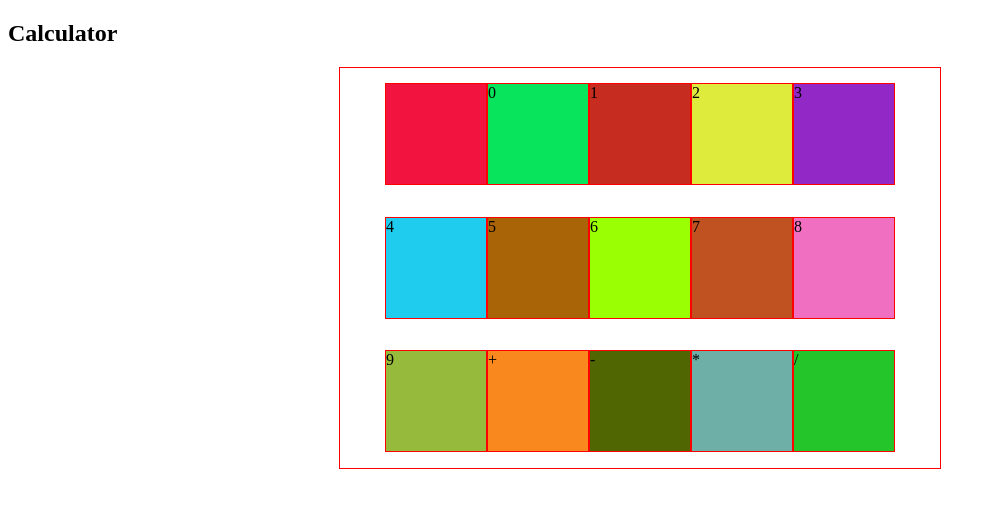
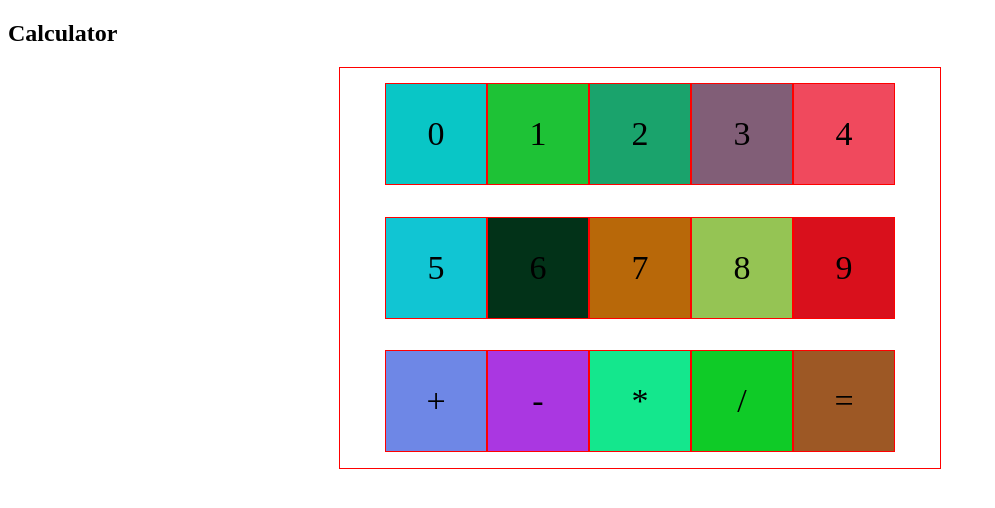
Before and after one commit to Jaouad2982/calculatorUsingDOM, a plain HTML site: page index.html in a window 1280 px wide. Shown: the whole page, without its empty margins (0-995 px from the left). Drawn offline with Linux system fonts and the light colour scheme.

Commit message:
calc 4th commit | numbers and operations

```diff
--- a/index.js
+++ b/index.js
@@ -12,6 +12,7 @@ const operate = (num1, operand, num2) => {
 };
 
 // create a calculator
+const container = document.querySelectorAll(".container");
 
 function randomColors() {
   let colorVal = Math.round(Math.random() * 255);
@@ -26,31 +27,45 @@ const returnDiv = () => {
   return divElement;
 };
 
-let divElement;
-const createElementDiv = () => {
-  divElement = returnDiv();
-  const container = document.querySelector(".container");
-  container.classList.add("display-flex");
-  container.appendChild(divElement);
-  divElement.classList.add("element");
-  divElement.style.backgroundColor = randomColors();
-};
+let divElement = returnDiv();
+//const createElementDiv = () => {};
+console.log(container);
 
-createElementDiv();
+const labels = [
+  "0",
+  "1",
+  "2",
+  "3",
+  "4",
+  "5",
+  "6",
+  "7",
+  "8",
+  "9",
+  "+",
+  "-",
+  "*",
+  "/",
+  "=",
+];
 
+let containerArray = [];
+let containerDivs;
 const createNumberBlock = () => {
-  for (let i = 0; i < 14; i++) {
-    createElementDiv();
-    if (i <= 9) divElement.textContent = i;
-    if (i == 10) divElement.textContent = "+";
-    if (i == 11) divElement.textContent = "-";
-    if (i == 12) divElement.textContent = "*";
-    if (i == 13) divElement.textContent = "/";
+  for (let i = 0; i < labels.length; i++) {
+    divElement = returnDiv();
+    const container = document.querySelector(".container");
+    container.classList.add("display-flex");
+    container.append(divElement);
+    divElement.classList.add("element");
+    divElement.style.backgroundColor = randomColors();
+    divElement.textContent = labels[i];
+    divElement.classList.add("numbers");
   }
+  containerDivs = document.querySelectorAll(".container div ");
 };
 
 createNumberBlock();
-const container = document.querySelectorAll(".container");
 
 let arrayOfNumbers = [];
 let result = 0;
@@ -58,20 +73,21 @@ const clickDiv = () => {
   container.forEach((element) => {
     element.addEventListener("click", function (e) {
       let numberClicked = Number(e.target.textContent);
+      console.log(e.target.textContent);
       arrayOfNumbers.push(numberClicked);
 
       if (e.target.textContent == "+") {
         result = Number(arrayOfNumbers[0]) + Number(arrayOfNumbers[1]);
-        console.log(result);
+        containerDivs[14].textContent = result;
       } else if (e.target.textContent == "-") {
         result = Number(arrayOfNumbers[0]) - Number(arrayOfNumbers[1]);
-        console.log(result);
+        containerDivs[14].textContent = result;
       } else if (e.target.textContent == "*") {
         result = Number(arrayOfNumbers[0]) * Number(arrayOfNumbers[1]);
-        console.log(result);
+        containerDivs[14].textContent = result;
       } else if (e.target.textContent == "/") {
         result = Number(arrayOfNumbers[0]) / Number(arrayOfNumbers[1]);
-        console.log(result);
+        containerDivs[14].textContent = result;
       }
     });
   });
--- a/style.css
+++ b/style.css
@@ -14,3 +14,10 @@
   align-items: center;
   flex-wrap: wrap;
 }
+
+.numbers {
+  display: flex;
+  justify-content: center;
+  align-items: center;
+  font-size: 34px;
+}
```
